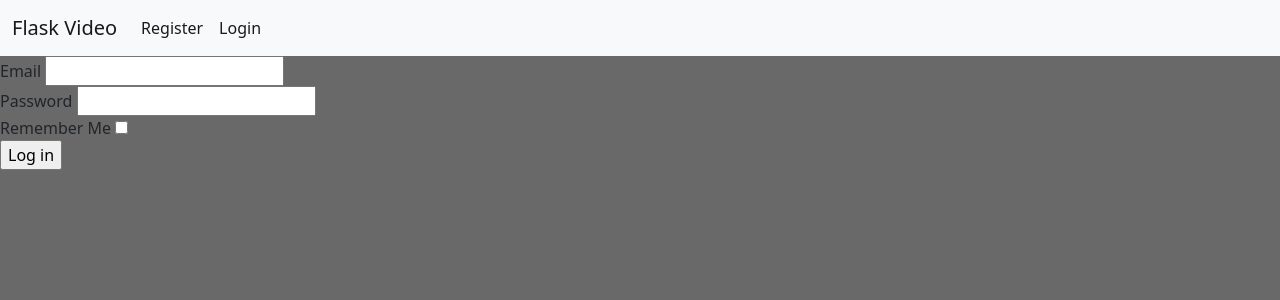
After one commit to Theguyat2012/Flask-Journal-Platform, a Flask app: page /login in a window 1280 px wide. The commit adds this page. Shown: the top 300 px of the page. Run offline with Flask 2, Linux system fonts and the light colour scheme.

Commit message:
Add user routes

```diff
--- a/video_platform/templates/layouts/navbar.html
+++ b/video_platform/templates/layouts/navbar.html
@@ -6,12 +6,21 @@
         </button>
         <div class="collapse navbar-collapse" id="navbarSupportedContent">
             <ul class="navbar-nav me-auto mb-2 mb-lg-0">
-                <li class="nav-item">
-                    <a class="nav-link active" aria-current="page" href="{{ url_for('users.register') }}">Register</a>
-                </li>
-                <li class="nav-item">
-                    <a class="nav-link active" aria-current="page" href="#">Login</a>
-                </li>
+                {% if current_user.is_authenticated %}
+                    <li class="nav-item">
+                        <a class="nav-link active" aria-current="page" href="#">Profile</a>
+                    </li>
+                    <li class="nav-item">
+                        <a class="nav-link active" aria-current="page" href="{{ url_for('users.logout') }}">Logout</a>
+                    </li>
+                {% else %}
+                    <li class="nav-item">
+                        <a class="nav-link active" aria-current="page" href="{{ url_for('users.register') }}">Register</a>
+                    </li>
+                    <li class="nav-item">
+                        <a class="nav-link active" aria-current="page" href="{{ url_for('users.login') }}">Login</a>
+                    </li>
+                {% endif %}
             </ul>
         </div>
     </div>
--- /dev/null
+++ b/video_platform/templates/users/login.html
@@ -0,0 +1,24 @@
+{% extends "layouts/layout.html" %}
+
+{% block content %}
+    <form method="POST">
+        {{ form.hidden_tag() }}
+        <fieldset>
+            <div>
+                {{ form.email.label }}
+                {{ form.email }}
+            </div>
+            <div>
+                {{ form.password.label }}
+                {{ form.password }}
+            </div>
+            <div>
+                {{ form.remember.label }}
+                {{ form.remember }}
+            </div>
+        </fieldset>
+        <div>
+            {{ form.submit }}
+        </div>
+    </form>
+{% endblock %}
--- a/video_platform/users/forms.py
+++ b/video_platform/users/forms.py
@@ -10,3 +10,9 @@ class RegisterForm(FlaskForm):
     password = PasswordField('Password', validators=[DataRequired()])
     confirm_password = PasswordField('Confirm Password', validators=[DataRequired(), EqualTo('password')])
     submit = SubmitField('Sign Up')
+
+class LoginForm(FlaskForm):
+    email = StringField('Email', validators=[DataRequired(), Email()])
+    password = PasswordField('Password', validators=[DataRequired()])
+    remember = BooleanField('Remember Me')
+    submit = SubmitField('Log in')
--- a/video_platform/users/routes.py
+++ b/video_platform/users/routes.py
@@ -1,10 +1,42 @@
-from flask import Blueprint, render_template
-from video_platform.users.forms import RegisterForm
+from flask import Blueprint, render_template, redirect, url_for
+from flask_login import login_user, current_user, logout_user, login_required
+from video_platform import db
+from video_platform.models import User
+from video_platform.users.forms import RegisterForm, LoginForm
 
 users = Blueprint('users', __name__)
 
 
-@users.route('/register')
+@users.route('/register', methods=['GET', 'POST'])
 def register():
+    if current_user.is_authenticated:
+        return redirect(url_for('main.index'))
+
     form = RegisterForm()
+    if form.validate_on_submit():
+        user = User(username=form.username.data, email=form.email.data, password=form.password.data)
+        db.session.add(user)
+        db.session.commit()
+        return redirect(url_for('main.index'))
+
     return render_template('users/register.html', form=form)
+
+@users.route('/login', methods=['GET', 'POST'])
+def login():
+    if current_user.is_authenticated:
+        return redirect(url_for('main.index'))
+
+    form = LoginForm()
+    if form.validate_on_submit():
+        user = User.query.filter_by(email=form.email.data).first()
+        if user and user.password == form.password.data:
+            login_user(user)
+            return redirect(url_for('main.index'))
+
+    return render_template('users/login.html', form=form)
+
+@users.route('/logout')
+@login_required
+def logout():
+    logout_user()
+    return redirect(url_for('users.login'))
```
Also changed, not shown: video_platform/__init__.py (+13 -11 lines), video_platform/models.py (+7 -2 lines), video_platform/site.db (added).
